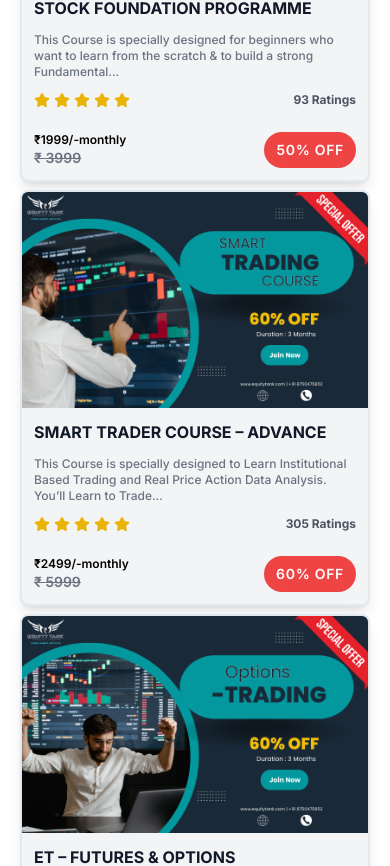
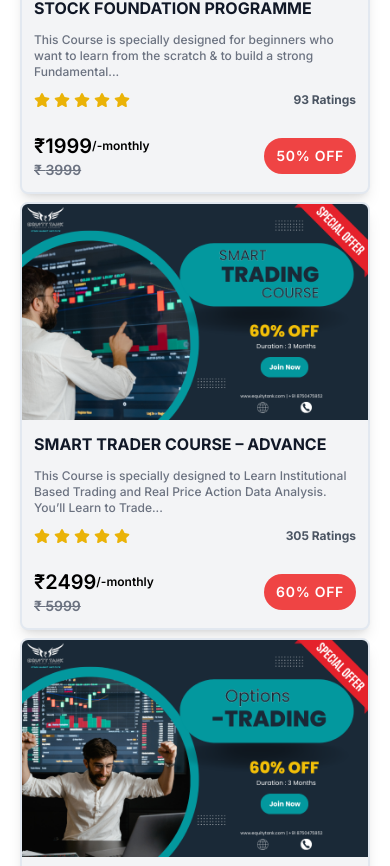
Before and after one commit to riteshk-007/equity-tank-starter, a Next.js app: page / in a window 390 px wide. Shown: the part 2534-3400 px from the top of the page. Built offline with nearby package versions, Linux system fonts and the light colour scheme.

Commit message:
Update font size in PriceCard component

```diff
--- a/app/components/PriceCard.jsx
+++ b/app/components/PriceCard.jsx
@@ -54,7 +54,7 @@ const PriceCard = () => {
               </span>
             </span>
             <div className="flex w-full items-center  justify-between p-3">
-              <span className="text-xs flex-col flex md:text-2xl font-semibold text-black  dark:text-white text-start">
+              <span className="text-xl flex-col flex md:text-2xl font-semibold text-black  dark:text-white text-start">
                 <span className="flex items-center justify-center">
                   {"₹"}
                   {item?.price} <p className="text-xs">/-{item?.paymentType}</p>
```
